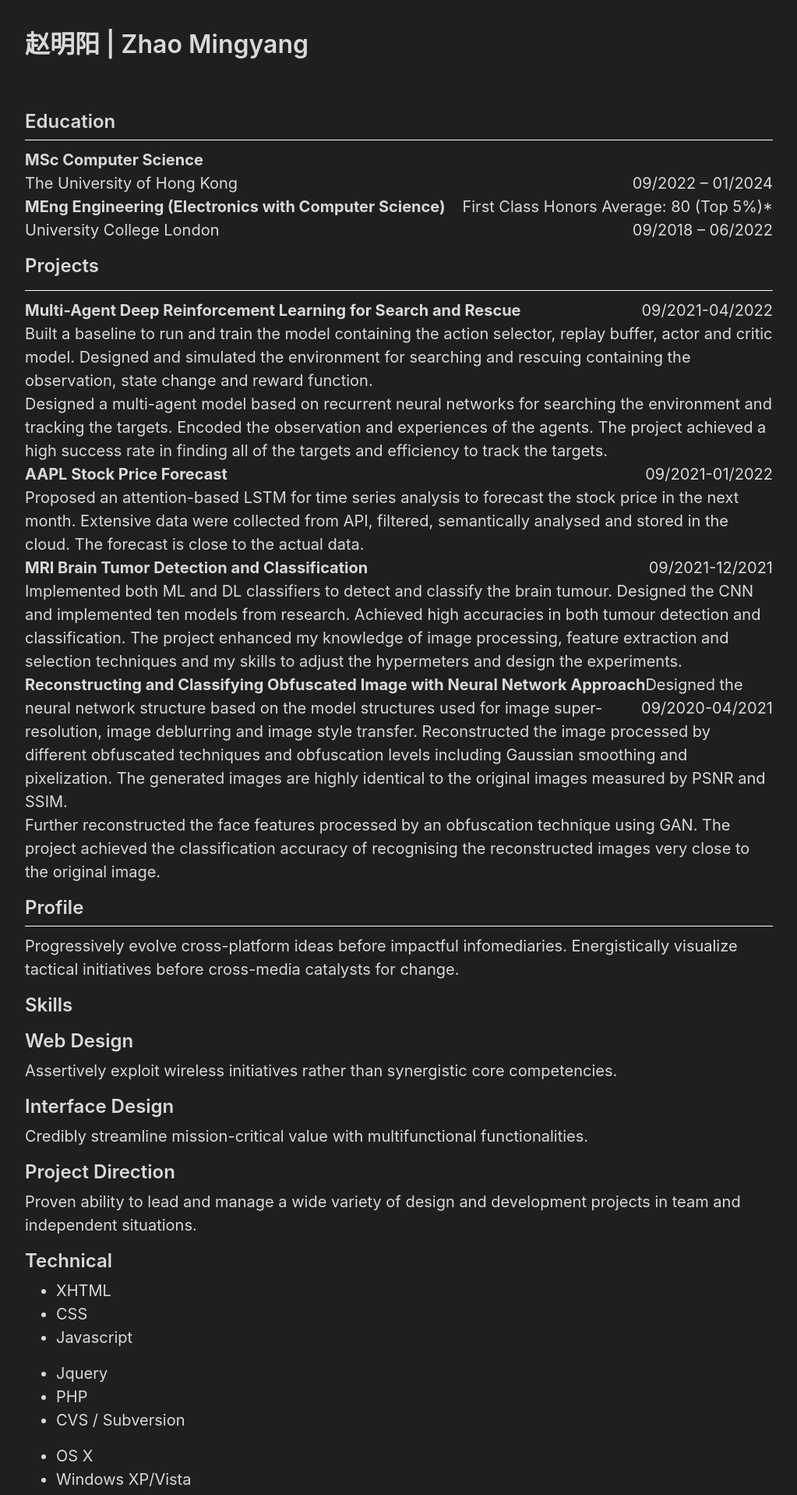
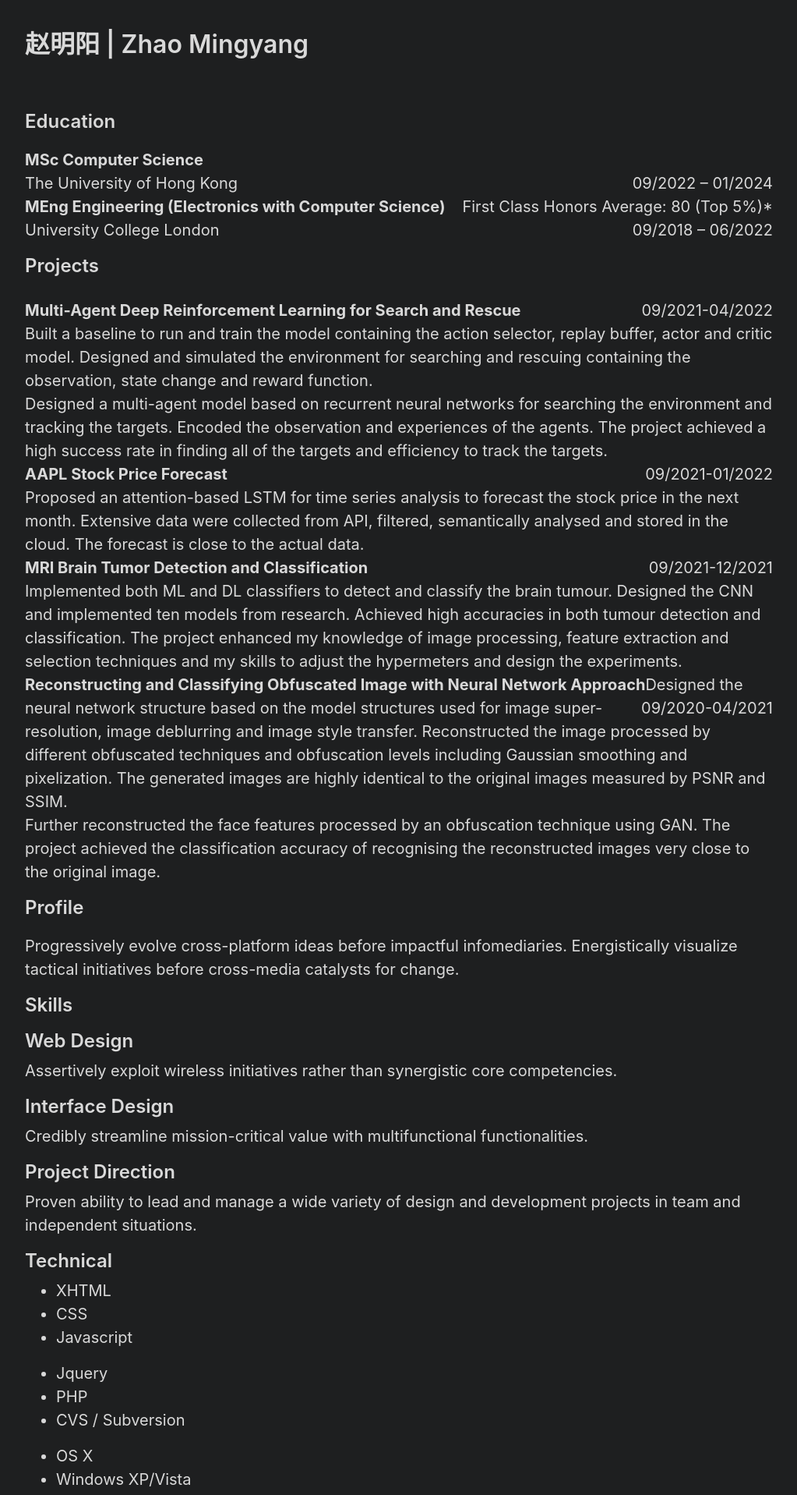
Before and after one commit to Zhao-Mingyang/zhao-mingyang.github.io, a Jekyll site: the page built from about.md, in a window 1280 px wide. Shown: the top 1917 px of the page at 78% size, without its empty margins (128-1151 px from the left). Built offline with Jekyll 4.4.1, drawn with Linux system fonts in a browser that asks for light colours.

Commit message:
Update _type.scss

```diff
--- a/_sass/_type.scss
+++ b/_sass/_type.scss
@@ -61,8 +61,6 @@ hr {
     margin-top:7px;
     *margin: 0;
     border: 0;
-    color: white;
-    background-color: white;
     height: 1px
 }
 
```
